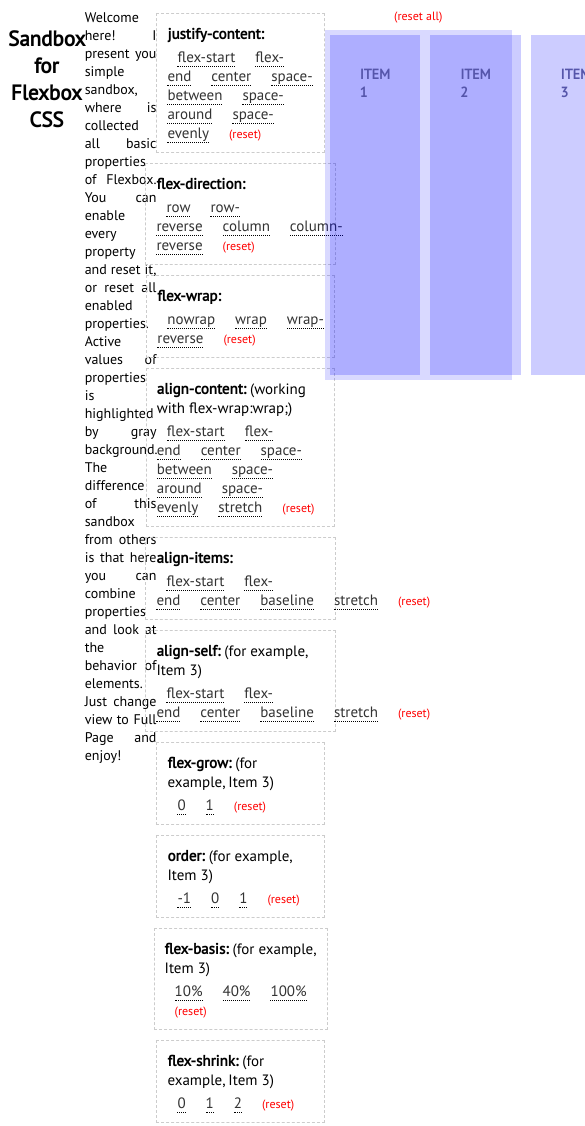
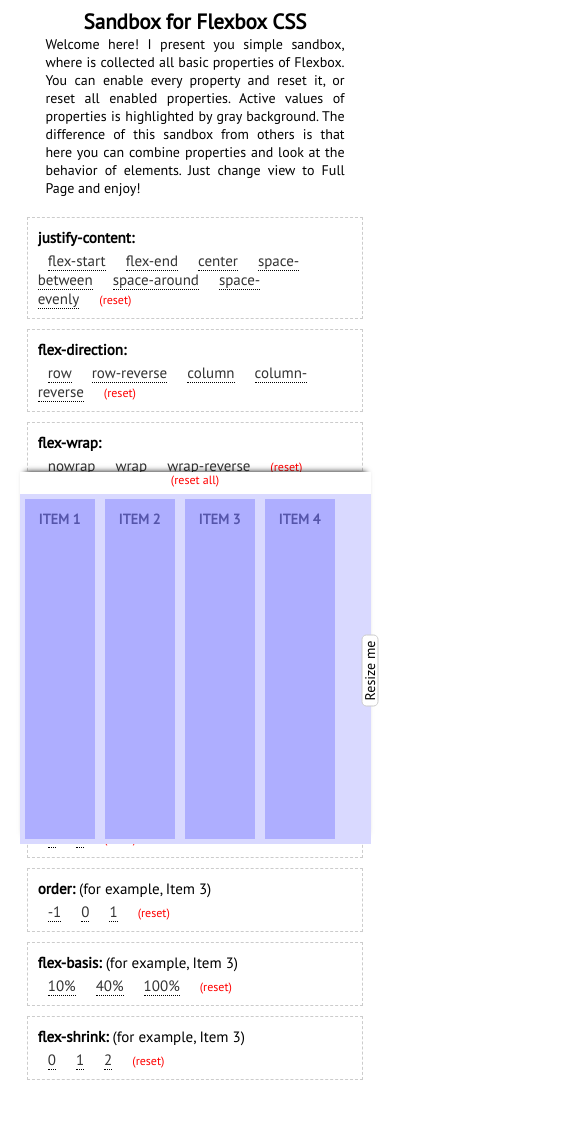
Before and after one commit to DaddyMax/flexbox-css, a plain HTML site: page index.html in a window 390 px wide. Shown: the top 1126 px of the page, 585 px wide, since content can reach past the window. Drawn offline with Linux system fonts and the light colour scheme.

Commit message:
Added feature "change width of wrap", fixed the adaptive layout

```diff
--- a/index.html
+++ b/index.html
@@ -1,13 +1,11 @@
 <!DOCTYPE html>
 <html lang="en">
-
 <head>
     <meta charset="UTF-8">
     <title>Flexbox CSS</title>
+    <link rel="stylesheet" href="style.css">
     <link href="https://fonts.googleapis.com/css?family=PT+Sans" rel="stylesheet">
-    <link rel="stylesheet" href="style.css">
 </head>
-
 <body>
     <h2>Sandbox for Flexbox CSS</h2>
     <div class="desc">Welcome here! I present you simple sandbox, where is collected all basic properties of Flexbox. You can enable every property and reset it, or reset all enabled properties. Active values of properties is highlighted by gray background. The difference of this sandbox from others is that here you can combine properties and look at the behavior of elements. Just change view to Full Page and enjoy!</div>
@@ -50,9 +48,9 @@
             <div class="items" id="I2">Item 2</div>
             <div class="items" id="I3">Item 3</div>
             <div class="items" id="I4">Item 4</div>
+            <div id="border-text">Resize me</div>
         </div>
     </div>
     <script src="index.js"></script>
 </body>
-
 </html>
--- a/index.js
+++ b/index.js
@@ -12,6 +12,9 @@ var fg = document.getElementsByClassName('fg');
 var od = document.getElementsByClassName('od');
 var fb = document.getElementsByClassName('fb');
 var fs = document.getElementsByClassName('fs');
+
+var border = document.getElementById("border-text");
+var resize = document.getElementById("wrap");
 
 reset.onclick = function () {
     wrap.style.justifyContent = "";
@@ -56,8 +59,8 @@ reset.onclick = function () {
       items[i].style.width = "";
       fs[i].style.backgroundColor = "#fff";
     }
+    wrap.style.width = "100%";
 }
-
 for (i = 0; i < jc.length; i++) {
     jc[0].onclick = function () {
       wrap.style.justifyContent = "flex-start";
@@ -434,3 +437,35 @@ for (i = 0; i < fs.length; i++) {
       }
     }
   }
+
+window.onload = function() {
+  border.onmousedown = function() {
+    var currentWidth = resize.offsetWidth;
+    if (currentWidth <= 600 && currentWidth >= 150) {
+      var lock = true;
+      var pos = event.pageX;
+      document.onmousemove = function(event) {
+        if (lock) {
+          res = currentWidth + event.pageX - pos;
+          if (res <= 600 && res >= 150) {
+            resize.style.width = res + "px";
+          } else {
+            if (res < 150) {
+              resize.style.width = "150px";
+              lock = false;
+            } else {
+              resize.style.width = "600px";
+              lock = false;
+            }
+          }
+        }
+        border.onmouseup = function() {
+          lock = false;
+        };
+      };
+      border.onmouseup = function() {
+        lock = false;
+      };
+    }
+  };
+};
--- a/style.css
+++ b/style.css
@@ -4,6 +4,8 @@ body {
 }
 h2 {
   text-align: center;
+  width: 100%;
+  margin: 0 auto;
 }
 .desc {
   width: 50%;
@@ -11,7 +13,8 @@ h2 {
   text-align: justify;
 }
 .wrapper {
-  width: 60%;
+  width: 50%;
+  max-width: 600px;
   margin: 0 auto;
 }
 .wrap {
@@ -19,7 +22,27 @@ h2 {
   height: 350px;
   display: flex;
   background-color: rgba(0, 0, 255, 0.15);
-  margin: 7px auto;
+  margin-top: 7px;
+  position: relative;
+}
+#border-text:hover {
+  cursor: e-resize;
+}
+#border-text {
+  position: absolute;
+  right: -35px;
+  top: calc(50% - 7px);
+  width: 70px;
+  height: 15px;
+  text-align: center;
+  line-height: 15px;
+  background-color: #fff;
+  border-radius: 5px;
+  border: 1px solid #ccc;
+  transform: rotate(-90deg);
+  -ms-user-select: none;
+  -moz-user-select: none;
+  -webkit-user-select: none;
 }
 .container {
   width: 97%;
@@ -31,12 +54,15 @@ h2 {
   margin: 0 auto;
 }
 .items {
-  padding: 30px;
+  padding: 3% 0;
+  min-width: 70px;
+  flex-basis: 15%;
   margin: 5px;
   background-color: rgba(0,0,255, 0.2);
   text-transform: uppercase;
   color: #55a;
   font-weight: bold;
+  text-align: center;
 }
 .style {
   width: 48%;
@@ -70,11 +96,17 @@ h2 {
 @media screen and (max-width: 1170px) {
   body {
     display: flex;
-    justify-content: space-around;
+    flex-wrap: wrap;
   }
   .container {
     width: 45%;
     justify-content: center;
+  }
+  .desc {
+    width: 80%;
+  }
+  .items {
+    width: 20%;
   }
   .style {
     width: 100%;
@@ -82,8 +114,25 @@ h2 {
   }
   .wrapper {
     width: 50%;
+    max-width: 400px;
   }
   .wrap {
     width: 100%;
   }
 }
+@media screen and (max-width: 680px) {
+  .container {
+    width: 90%;
+    margin-bottom: 370px;
+  }
+  .wrapper {
+    width: 90%;
+    max-width: 600px;
+    position: fixed;
+    bottom: 0;
+    left: 0;
+    right: 0;
+    background-color: #fff;
+    box-shadow: 0 -5px 6px -5px #000;
+  }
+}
```
